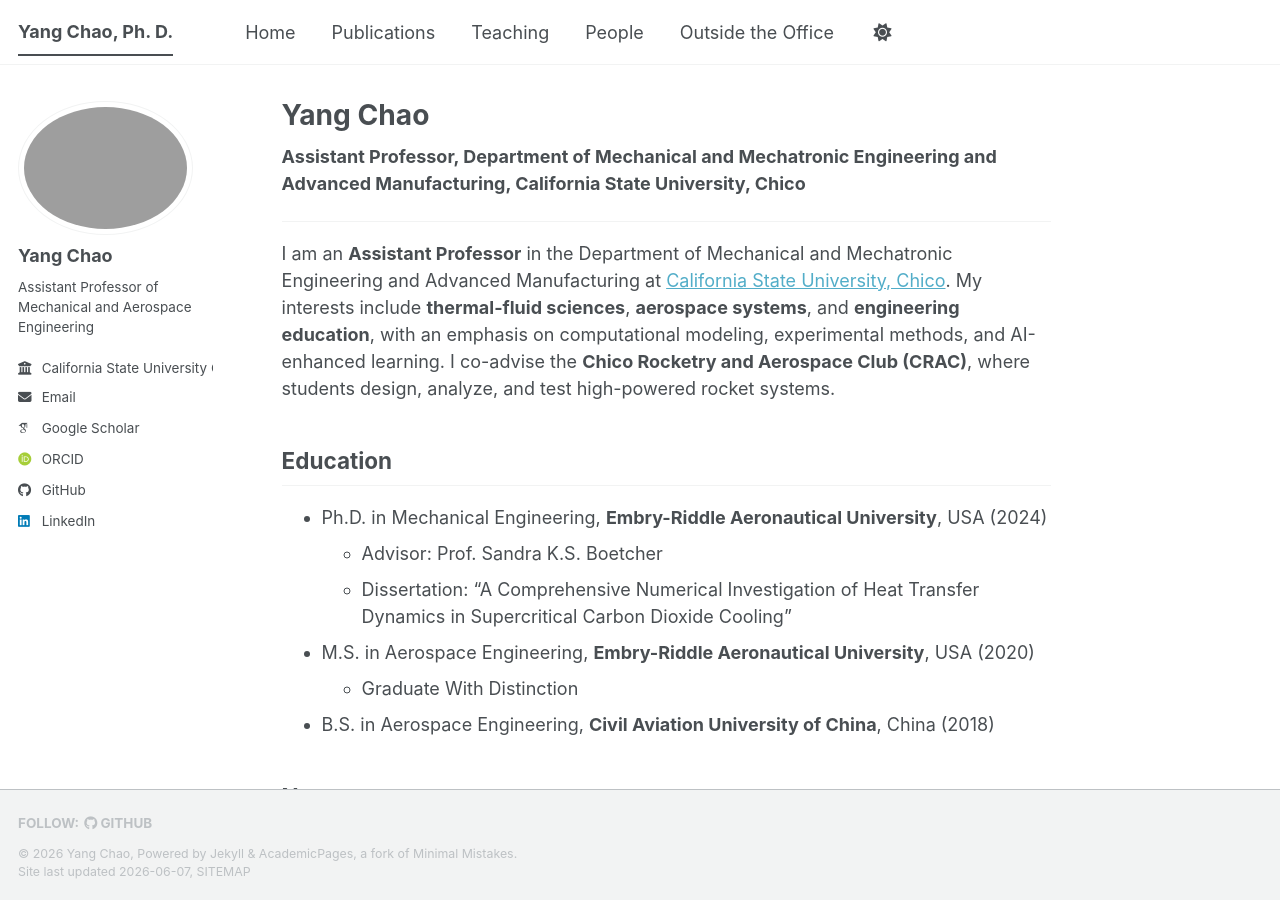
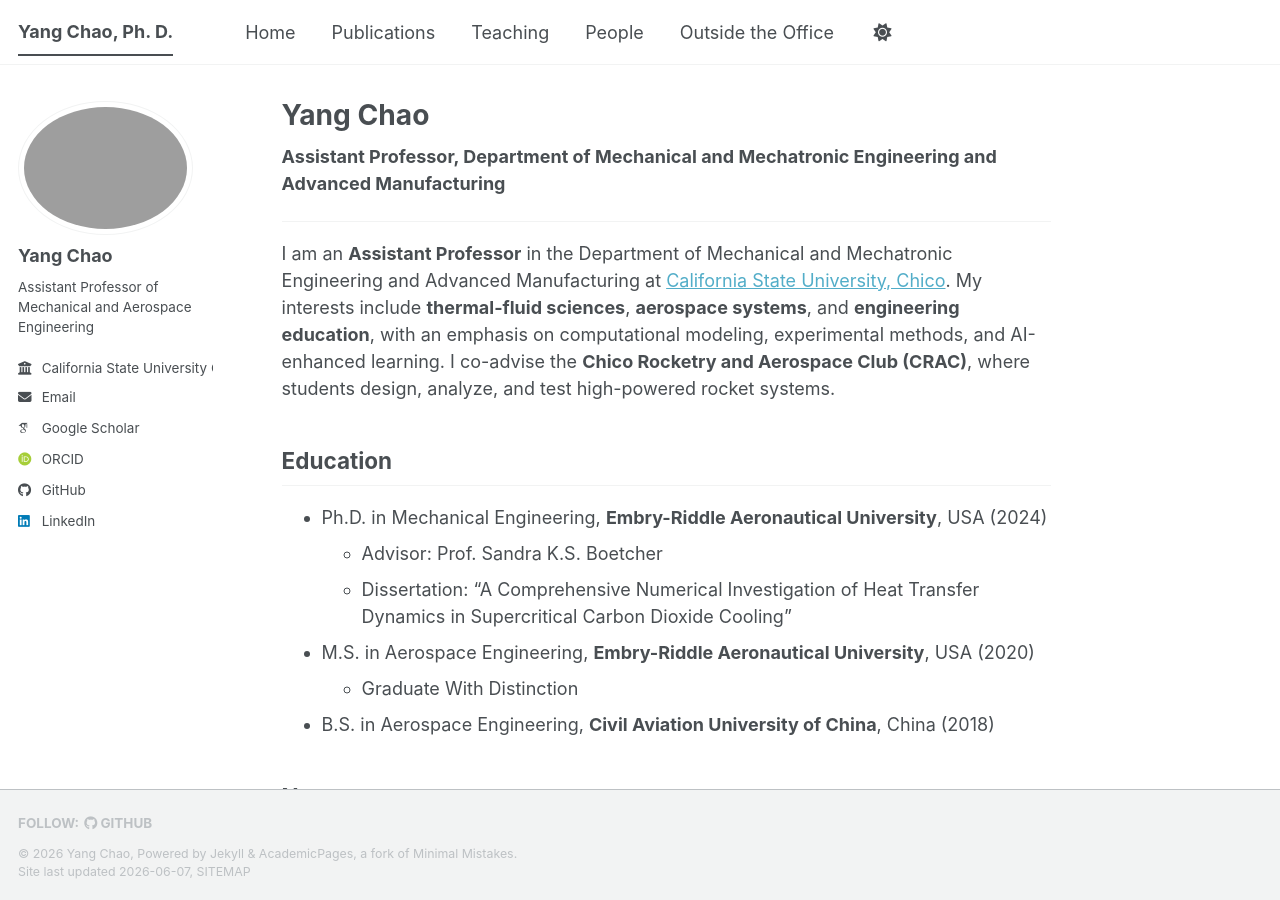
Before and after one commit to cycynyny/cycynyny.github.io, a Jekyll site: the page built from _pages/about.md, in a window 1280 px wide and 900 px high. Built offline with Jekyll 4.4.1, drawn with Linux system fonts in a browser that asks for light colours; some web fonts are replaced; a script bundle is joined from its source files by our own code; library files that are not in the unit come from our copies.

Commit message:
Update about.md

```diff
--- a/_pages/about.md
+++ b/_pages/about.md
@@ -8,7 +8,7 @@
   - /about.html
 ---
 
-**Assistant Professor, Department of Mechanical and Mechatronic Engineering and Advanced Manufacturing, California State University, Chico**
+**Assistant Professor, Department of Mechanical and Mechatronic Engineering and Advanced Manufacturing**
 
 ---
 
```
